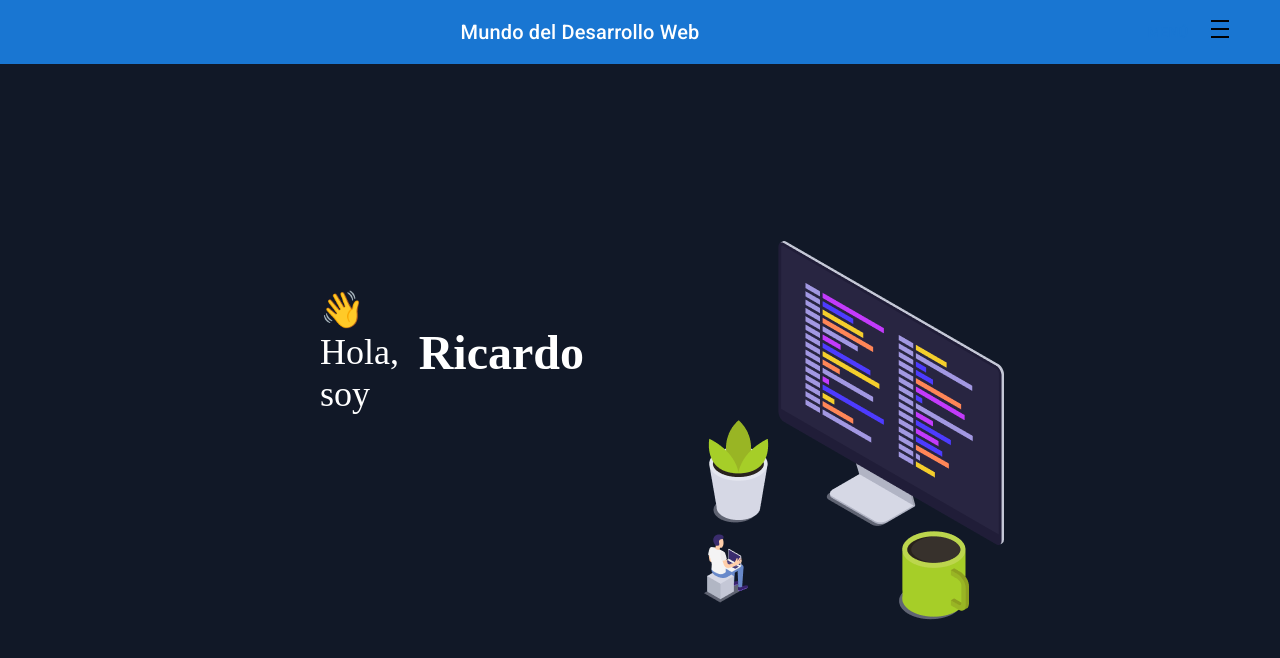
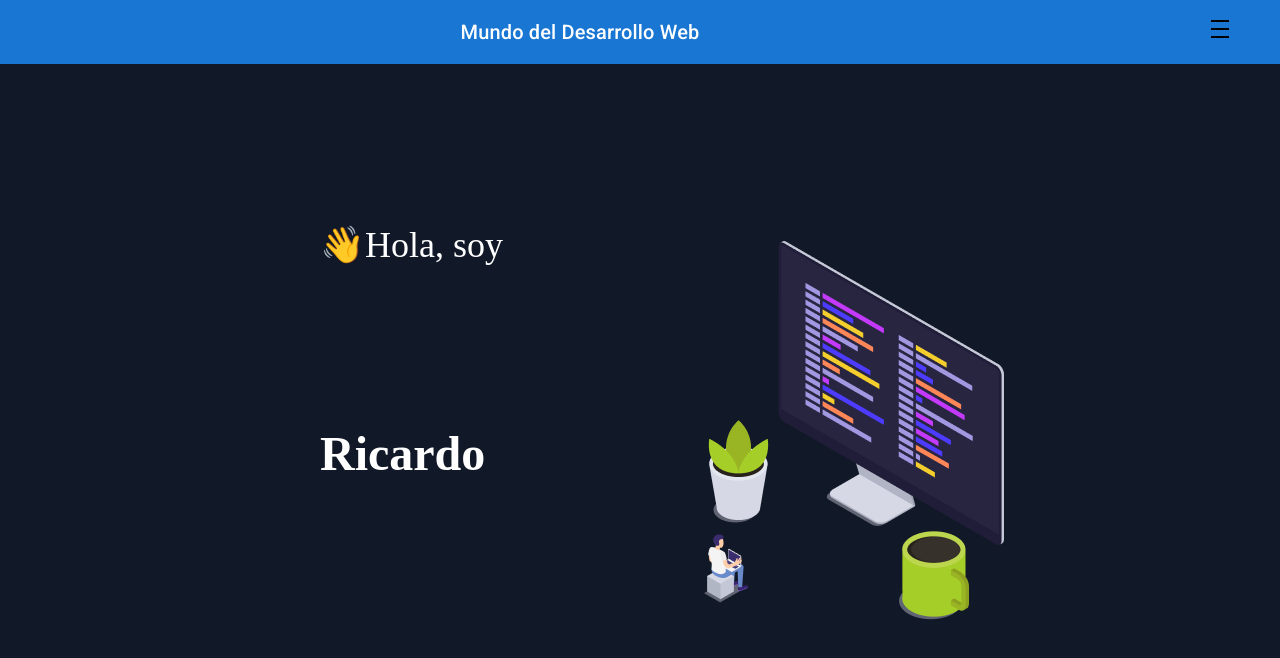
Before and after one commit to blackgoku-97/portafolio, a React (Vite) app: page / in a window 1280 px wide. Shown: the top 658 px of the page. Built offline with nearby package versions, Linux system fonts and the light colour scheme.

Commit message:
Inicio estructurado

```diff
--- a/src/components/inicio/Inicio.jsx
+++ b/src/components/inicio/Inicio.jsx
@@ -33,7 +33,10 @@ const Imagen = ({ imagen }) => (
 );
 
 const Header = ({ title, nombre }) => (
-  <Box sx={Styles.header}>
+  <Box sx={{
+    flexGrow: 1,
+    sx: Styles.header,
+  }}>
     <Box sx={Styles.title}>{title}</Box>
     <Box sx={Styles.nombre}>{nombre}</Box>
   </Box>
```
